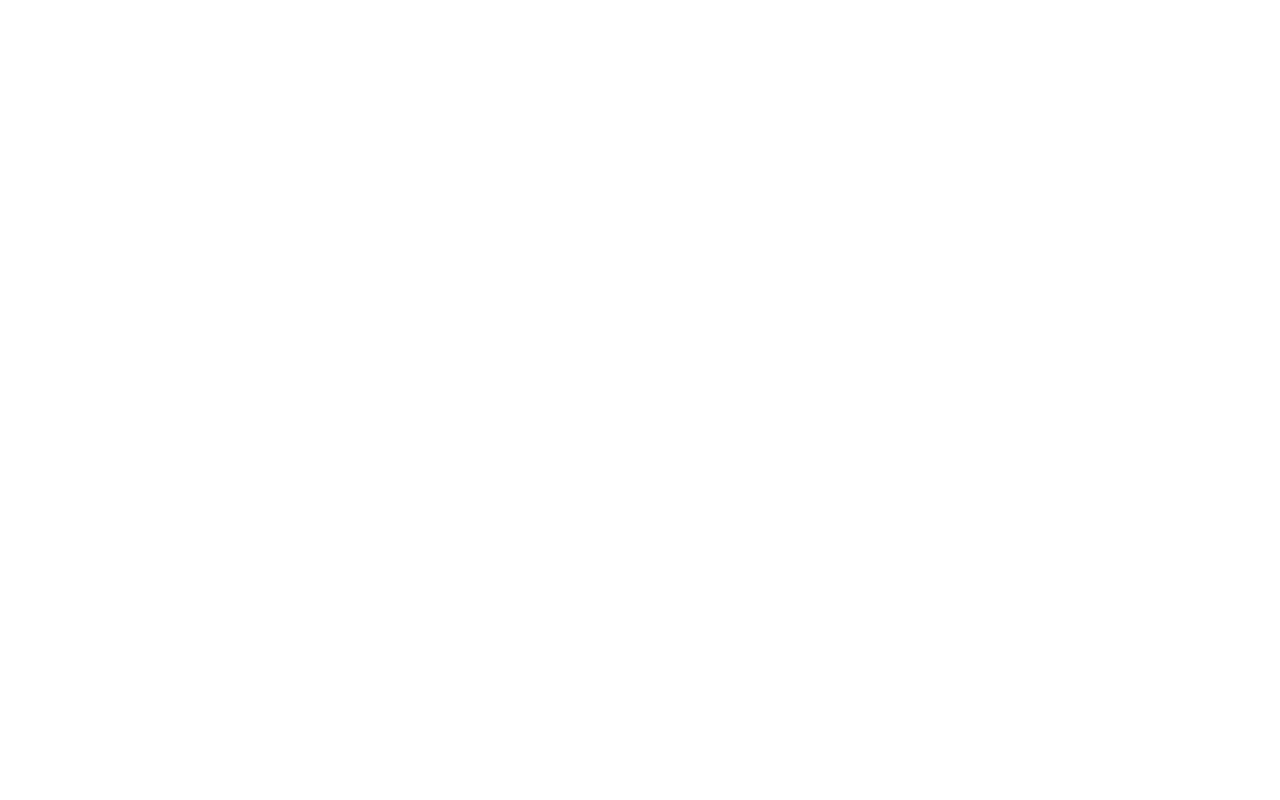
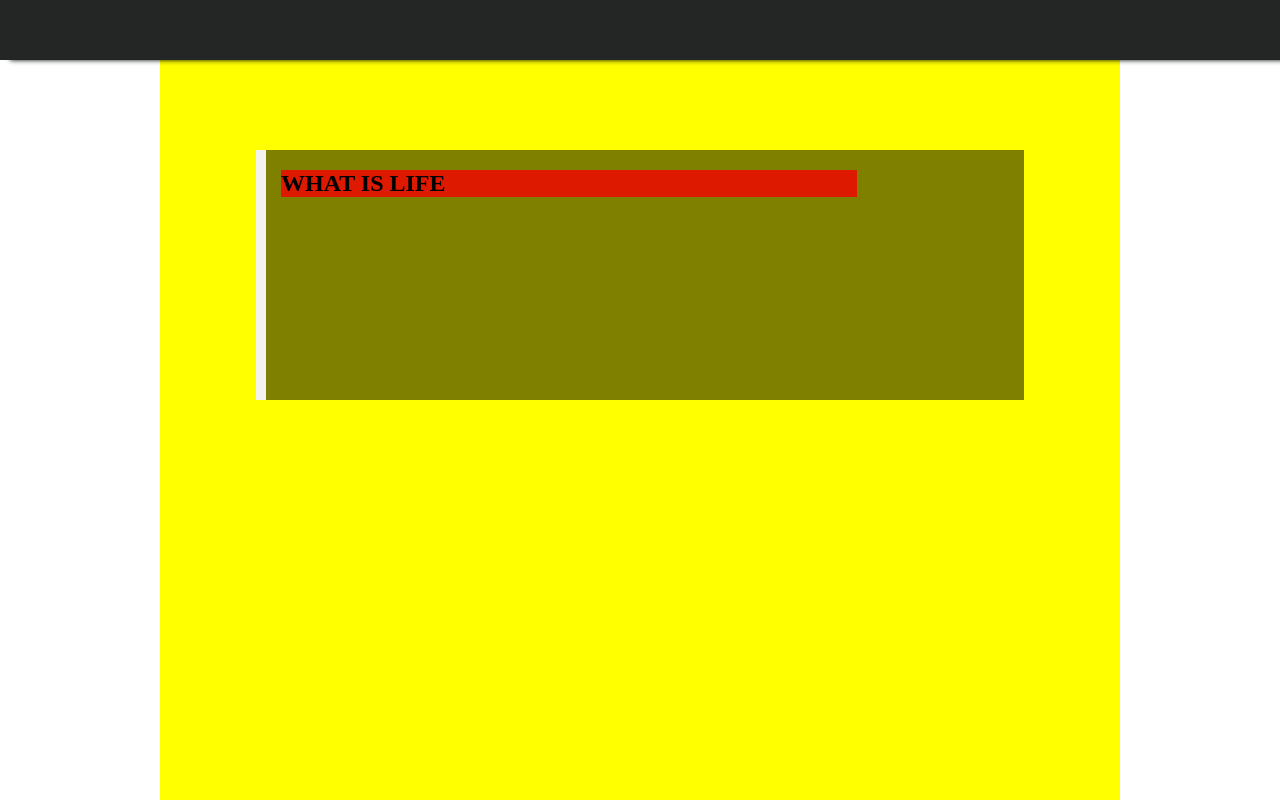
Before and after one commit to vikvdd/MiniProjectFWT, a plain HTML site: page index.html in a window 1280 px wide. Shown: the top 800 px of the page. Drawn offline with Linux system fonts and the light colour scheme.

Commit message:
Started layout

```diff
--- a/CSS/StyleSheet.css
+++ b/CSS/StyleSheet.css
@@ -0,0 +1,86 @@
+
+/*GENERAL*/
+
+html, body{
+    margin: 0;
+    padding: 0;
+
+}
+
+/*HEADER*/
+
+header{
+    margin: 0;
+    padding: 0;
+}
+
+#header-cont{
+    position: fixed;
+    z-index: 100;
+    height: 60px;
+    width: 100vw;
+    margin: 0;
+    padding: 0;
+    background: #242626;
+    color: red;
+    box-shadow: 10px 0px  5px black;
+}
+
+#header-left{
+
+}
+
+#header-center{
+
+}
+
+#header-right{
+
+}
+
+/*MAIN*/
+
+main{
+    margin: 0;
+    padding: 0;
+}
+
+#main-cont{
+    width: 75vw;
+    height: 100vw;
+    margin: 0 auto;
+    background: yellow;
+    padding-top: 150px;
+}
+
+#post-cont{
+    position: relative;
+    min-height: 250px;
+    padding: 0;
+    width: 60vw;
+    margin: 0 auto;
+    background: rgba(0,0,0,0.5);
+
+}
+
+#post-left{
+    position: absolute;
+    left: 0px;
+    height: 100%;
+    width: 10px;
+    background: #F5F2F2;
+
+}
+
+#post-main{
+    position: absolute;
+    width: 100%;
+    padding: 0px;
+    left: 25px;
+}
+
+#post-title{
+    width: 75%;
+    background: rgba(245,0,0,0.8);
+    padding: 0px;
+}
--- a/index.html
+++ b/index.html
@@ -5,10 +5,33 @@
 		<title>Viktor's Blog</title>
 		<meta charset="UTF-8">
 		<meta name="viewport" content="initial-scale=1.0">
-		<link rel="stylesheet" href="CSS/StyleSheet.css">
+		<link type="text/css" rel="stylesheet" href="CSS/StyleSheet.css">
 	</head>
+	<body>
+        <header>
+            <div id="header-cont">
+                <div id="header-left">
 
-	<body>
+                </div>
+                <div id="header-center">
 
+                </div>
+                <div id="header-right">
+
+                </div>
+            </div>
+        </header>
+        <main>
+            <div id="main-cont">
+                <div id="post-cont">
+                    <div id="post-left"></div>
+                    <div id="post-main">
+                        <div id="post-title">
+                            <h2>WHAT IS LIFE</h2>
+                        </div>
+                    </div>
+                </div>
+            </div>
+        </main>
 	</body>
 </html>
```
Also changed, not shown: login.html (added).
